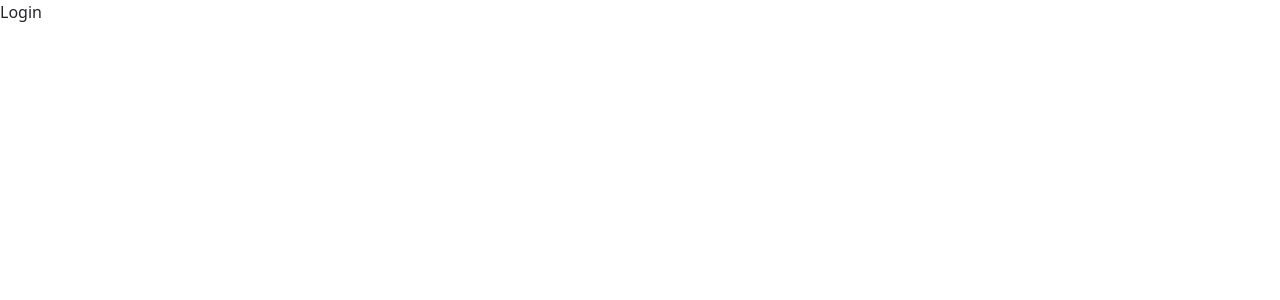
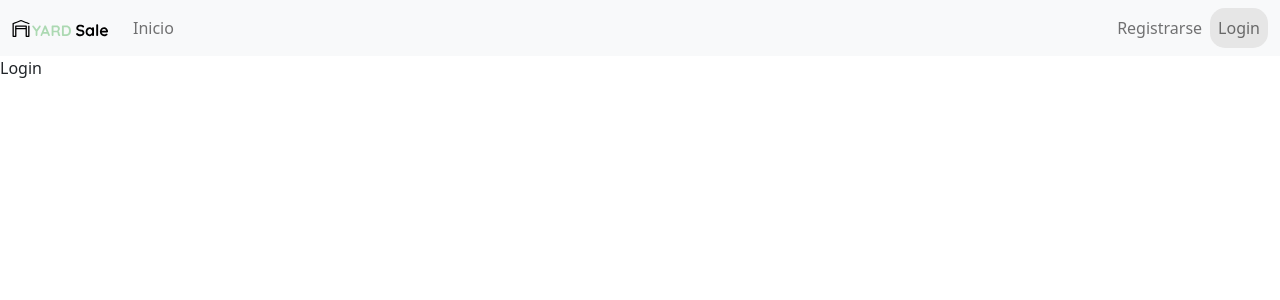
Before and after one commit to EleomarPL/react-shop, a React (Create React App) app: page /login in a window 1280 px wide. Shown: the top 300 px of the page. Built offline with nearby package versions, Linux system fonts and the light colour scheme.

Commit message:
added Header component

```diff
--- a/src/App.js
+++ b/src/App.js
@@ -1,9 +1,10 @@
 import {BrowserRouter, Switch} from 'react-router-dom';
-
 
 import { AuthProvider } from './contexts/Auth';
 import { ShoppingCartProvider } from './contexts/ShoppingCart';
-
+import PublicRoute from './components/router/PublicRouter';
+import PrivateRouter from './components/router/PrivateRouter';
+import Header from './components/Header';
 
 import 'bootstrap';
 import 'bootstrap/dist/css/bootstrap.min.css';
@@ -12,14 +13,13 @@ import '@fontsource/roboto';
 import 'react-toastify/dist/ReactToastify.css';
 
 import './styles/index.css';
-import PublicRoute from './components/router/PublicRouter';
-import PrivateRouter from './components/router/PrivateRouter';
 
 const App = () => {
   return (
     <AuthProvider>
       <ShoppingCartProvider>
         <BrowserRouter>
+          <Header />
           <Switch>
             <PublicRoute exact path="/">
               <p>Introduction</p>
--- /dev/null
+++ b/src/components/Header.js
@@ -0,0 +1,158 @@
+import {useContext} from 'react';
+import {NavLink} from 'react-router-dom';
+import PropTypes from 'prop-types';
+
+import AuthContext from '../contexts/Auth';
+
+const Header = () => {
+  const {userData} = useContext(AuthContext);
+  return (
+    <nav className="navbar navbar-expand-lg navbar-light bg-light">
+      <div className="container-fluid">
+        <NavLink className="navbar-brand" to="/">
+          <img src={ require('../img/logo.svg').default } />
+        </NavLink>
+        <button className="navbar-toggler" type="button"
+          data-bs-toggle="collapse" data-bs-target="#navbarSupportedContent"
+          aria-controls="navbarSupportedContent" aria-expanded="false"
+          aria-label="Toggle navigation">
+          <span className="navbar-toggler-icon"></span>
+        </button>
+        <div className="collapse navbar-collapse" id="navbarSupportedContent">
+          { userData !== null
+            ? <ul className="navbar-nav me-auto mb-2 mb-lg-0">
+              <li className="nav-item">
+                <NavLink className="nav-link" to="/home/all"
+                  activeClassName="active-header"
+                >
+                  All
+                </NavLink>
+              </li>
+              <li className="nav-item">
+                <NavLink className="nav-link" to="/home/clothes"
+                  activeClassName="active-header"
+                >
+                  Clothes
+                </NavLink>
+              </li>
+              <li className="nav-item">
+                <NavLink className="nav-link" to="/home/electronics"
+                  activeClassName="active-header"
+                >
+                  Electronics
+                </NavLink>
+              </li>
+            </ul>
+            : <ul className="navbar-nav me-auto mb-2 mb-lg-0">
+              <li className="nav-item">
+                <NavLink className="nav-link" to="/"
+                  activeClassName="active-header" exact
+                >
+                  Inicio
+                </NavLink>
+              </li>
+            </ul>
+          }
+          { userData === null
+            ? <ul className="navbar-nav ml-auto mb-2 mb-lg-0">
+              <li className="nav-item">
+                <NavLink className="nav-link" to="/register"
+                  activeClassName="active-header"
+                >
+                  Registrarse
+                </NavLink>
+              </li>
+              <li className="nav-item">
+                <NavLink className="nav-link" to="/login"
+                  activeClassName="active-header"
+                >
+                  Login
+                </NavLink>
+              </li>
+            </ul>
+            : <OptionUserLogged email={ 'eleomarpedrolorenzo@gmail.com' } />
+          }
+        </div>
+      </div>
+    </nav>
+  );
+};
+
+const OptionUserLogged = ({email}) => {
+  return (
+    <>
+      <div className="dropdown">
+        <button
+          className="dropdown-toggle button-user"
+          type="button" id="dropdownMenuButton2"
+          data-bs-toggle="dropdown"
+          aria-expanded="false"
+          style={ {border: 'none', backgroundColor: 'transparent'} }
+        >
+          { email }
+        </button>
+        <ul
+          className="dropdown-menu dropdown-menu-lg-end text-center px-3 w-100"
+          aria-labelledby="dropdownMenuButton2"
+          style={ {fontSize: '1.1rem'} }
+        >
+          <li><i className="bi bi-person-circle" style={ {fontSize: '2.5rem'} }></i></li>
+          <li className="pb-2">
+            <NavLink
+              to={ '/home/settings' }
+              exact
+              className="btn btn-primary w-100"
+            >
+              <i className="bi bi-gear"> </i>
+              Mis Ordenes
+            </NavLink>
+          </li>
+          <li className="pb-2">
+            <NavLink
+              to={ '/home/history' }
+              exact
+              className="btn btn-secondary w-100"
+            >
+              <i className="bi bi-clock-history"> </i>
+              Mi cuenta
+            </NavLink>
+          </li>
+          <li><hr className="dropdown-divider" /></li>
+          <li>
+            <button
+              type="button"
+              className="btn btn-danger w-100"
+              onClick={ () => {} }
+            >
+              Cerrar sesión
+            </button>
+          </li>
+        </ul>
+      </div>
+      <div className="dropdown">
+        <button
+          className="dropdown-toggle"
+          type="button" id="dropdownMenuButton"
+          data-bs-toggle="dropdown"
+          aria-expanded="false"
+          style={ {border: 'none', backgroundColor: 'transparent'} }
+        >
+          <i style={ {fontSize: '1.5rem'} } className="bi bi-cart-fill"></i>
+        </button>
+        <ul
+          className="dropdown-menu dropdown-menu-lg-end text-center px-3"
+          aria-labelledby="dropdownMenuButton"
+          style={ {fontSize: '1.1rem'} }
+        >
+          <p>Dashboard</p>
+        </ul>
+      </div>
+    </>
+  );
+};
+
+OptionUserLogged.propTypes = {
+  email: PropTypes.string.isRequired
+};
+
+export default Header;
--- a/src/styles/index.css
+++ b/src/styles/index.css
@@ -0,0 +1,5 @@
+.active-header {
+  background-color: #e6e6e6;
+
+  border-radius: 15px;
+}
```
Also changed, not shown: src/img/logo.svg (added).
